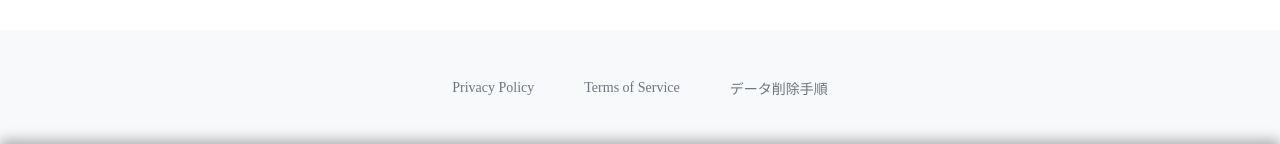
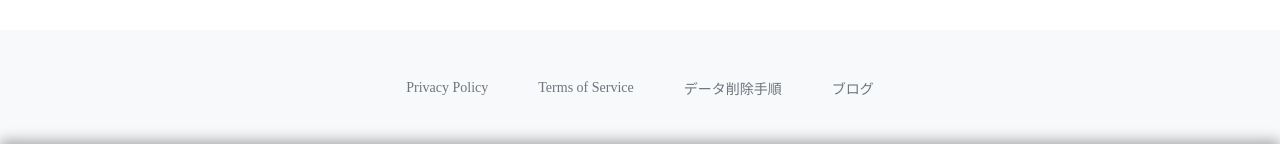
Before and after one commit to hpptms/we-diet, a React (Vite) app: page / in a window 1280 px wide. Shown: the part 1307-1451 px from the top of the page. Built offline with nearby package versions, Linux system fonts and the light colour scheme.

Commit message:
Update DashboardPage and TopPage

```diff
--- a/src/page/DashboardPage.tsx
+++ b/src/page/DashboardPage.tsx
@@ -560,6 +560,27 @@ const DashboardPage: React.FC<DashboardPageProps> = ({ initialView, subView }) =
       )}
       {renderContent()}
 
+      {/* ブログリンク */}
+      <Box sx={{
+        display: 'flex',
+        justifyContent: 'center',
+        padding: '20px 0',
+        marginTop: '20px'
+      }}>
+        <a
+          href="/blog/index.html"
+          style={{
+            color: isDarkMode ? '#90caf9' : '#1976d2',
+            textDecoration: 'none',
+            fontSize: '14px',
+            padding: '8px 15px',
+            borderRadius: '4px'
+          }}
+        >
+          {t('pages', 'topPage.footer.blog', {}, 'ブログ')}
+        </a>
+      </Box>
+
       {/* 共通トースト */}
       <ToastProvider toast={toast} onClose={hideToast} />
 
--- a/src/page/TopPage.tsx
+++ b/src/page/TopPage.tsx
@@ -335,6 +335,18 @@ export const TopPage = () => {
             >
               データ削除手順
             </a>
+            <a
+              href="/blog/index.html"
+              style={{
+                color: "#6c757d",
+                textDecoration: "none",
+                fontSize: "14px",
+                padding: "8px 15px",
+                borderRadius: "4px"
+              }}
+            >
+              {t('pages', 'topPage.footer.blog', {}, 'ブログ')}
+            </a>
           </div>
         </div>
       </div>
```
